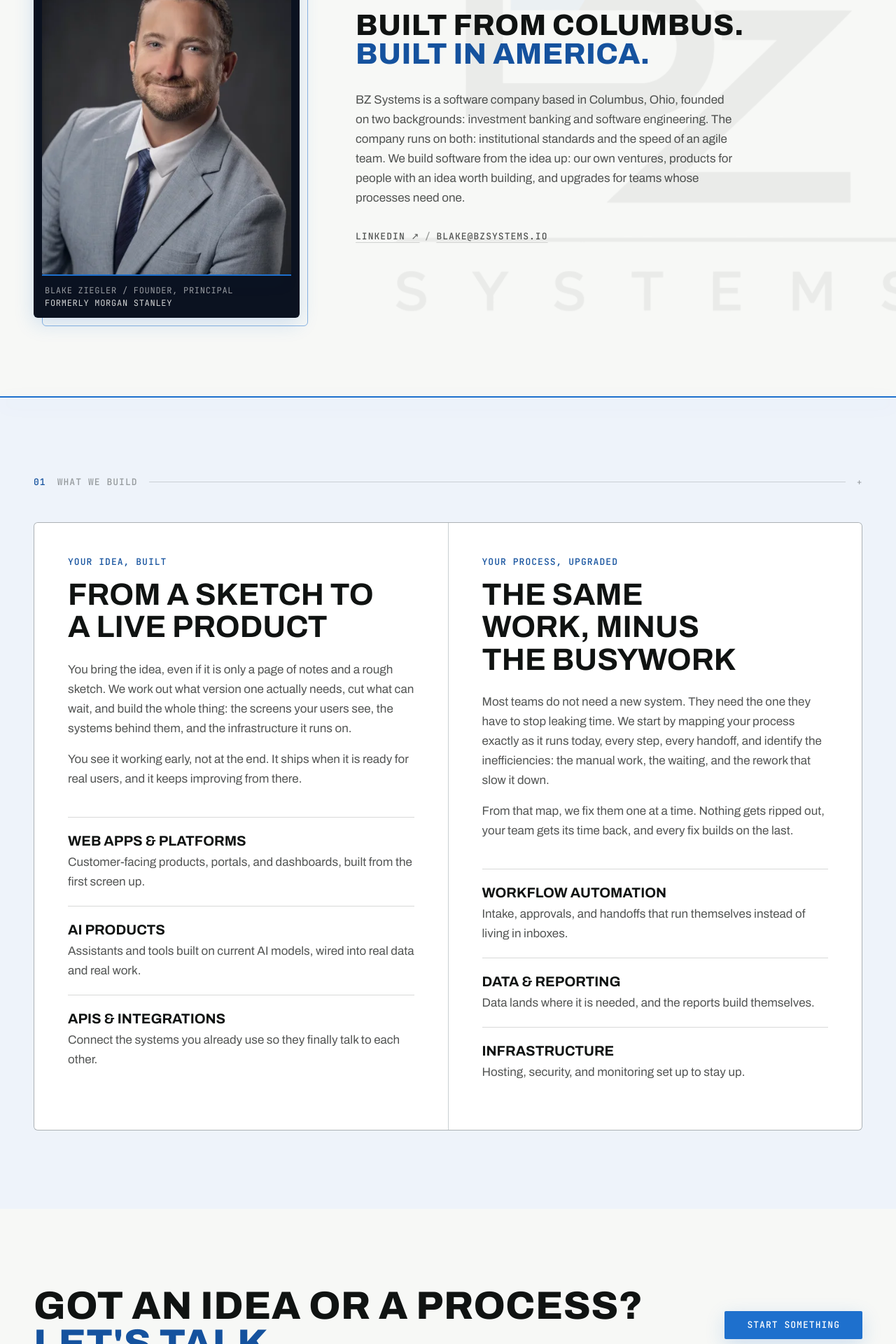
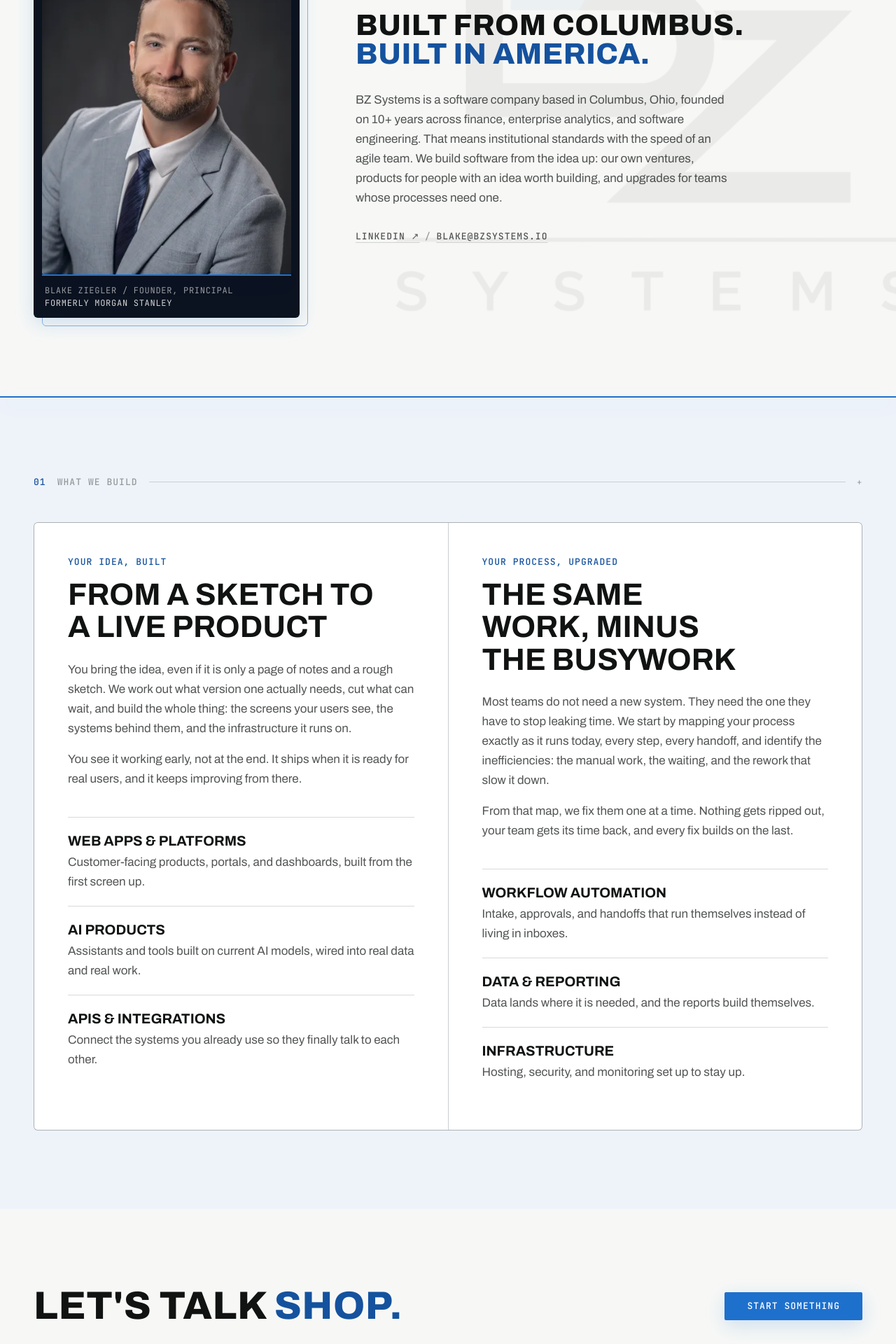
Before and after one commit to ZieglerBlake/bzsystems, a Next.js app: page /about in a window 1280 px wide. Shown: the part 300-2220 px from the top of the page at 70% size. Built offline with nearby package versions, Linux system fonts and the light colour scheme.

Commit message:
About: LET'S TALK SHOP. closer; intro says 10+ years across finance, enterprise analytics, software; card 03 contractors only

```diff
--- a/app/about/page.tsx
+++ b/app/about/page.tsx
@@ -11,12 +11,12 @@ const LINKEDIN = "https://www.linkedin.com/in/blakerobertziegler/";
 export const metadata: Metadata = {
   title: "About us / BZ Systems",
   description:
-    "BZ Systems is a software company based in Columbus, Ohio, founded on two backgrounds: investment banking and software engineering. We build software from the idea up: our own ventures, products for people with an idea worth building, and upgrades for teams whose processes need one.",
+    "BZ Systems is a software company based in Columbus, Ohio, founded on 10+ years across finance, enterprise analytics, and software engineering. We build software from the idea up: our own ventures, products for people with an idea worth building, and upgrades for teams whose processes need one.",
   alternates: { canonical: "/about" },
   openGraph: {
     title: "About us / BZ Systems",
     description:
-      "BZ Systems is a software company based in Columbus, Ohio, founded on two backgrounds: investment banking and software engineering. We build software from the idea up: our own ventures, products for people with an idea worth building, and upgrades for teams whose processes need one.",
+      "BZ Systems is a software company based in Columbus, Ohio, founded on 10+ years across finance, enterprise analytics, and software engineering. We build software from the idea up: our own ventures, products for people with an idea worth building, and upgrades for teams whose processes need one.",
     url: "/about",
     siteName: "BZ Systems",
     locale: "en_US",
@@ -28,7 +28,7 @@ export const metadata: Metadata = {
     images: ["/opengraph-image.png"],
     title: "About us / BZ Systems",
     description:
-      "BZ Systems is a software company based in Columbus, Ohio, founded on two backgrounds: investment banking and software engineering. We build software from the idea up: our own ventures, products for people with an idea worth building, and upgrades for teams whose processes need one.",
+      "BZ Systems is a software company based in Columbus, Ohio, founded on 10+ years across finance, enterprise analytics, and software engineering. We build software from the idea up: our own ventures, products for people with an idea worth building, and upgrades for teams whose processes need one.",
   },
 };
 
@@ -124,9 +124,9 @@ export default function About() {
               </h1>
               <p className="rise-in rise-in-delay-2 mt-8 max-w-[56ch] text-body text-ink-dim">
                 BZ Systems is a software company based in Columbus, Ohio,
-                founded on two backgrounds: investment banking and software
-                engineering. The company runs on both: institutional standards
-                and the speed of an agile team. We build software from the
+                founded on 10+ years across finance, enterprise analytics, and
+                software engineering. That means institutional standards with
+                the speed of an agile team. We build software from the
                 idea up: our own ventures, products for people with an idea
                 worth building, and upgrades for teams whose processes need one.
               </p>
@@ -180,9 +180,7 @@ export default function About() {
               className="type-extended text-display uppercase"
               style={{ fontSize: "clamp(1.75rem, 4.5vw, 3.5rem)" }}
             >
-              Got an idea or a process?
-              <br />
-              <span className="text-signal-bright">Let&apos;s talk.</span>
+              Let&apos;s talk <span className="text-signal-bright">shop.</span>
             </p>
             <Link
               href="/#contact"
--- a/app/page.tsx
+++ b/app/page.tsx
@@ -195,7 +195,7 @@ export default function Home() {
                 {
                   n: "03",
                   title: "Built in America",
-                  body: "Every line of code is written in the United States, by employees or U.S.-based contractors we hire and manage directly. No offshore teams, no offshore tools, no offshore handoffs.",
+                  body: "Every line of code is written in the United States, by U.S.-based contractors we hire and manage directly. No offshore teams, no offshore tools, no offshore handoffs.",
                 },
               ].map((p, i) => (
                 <div key={p.n} className="flex flex-col gap-4 border-t border-line pt-6">
```
Also changed, not shown: 1 other file (tests, documents, lock files or other folders).
